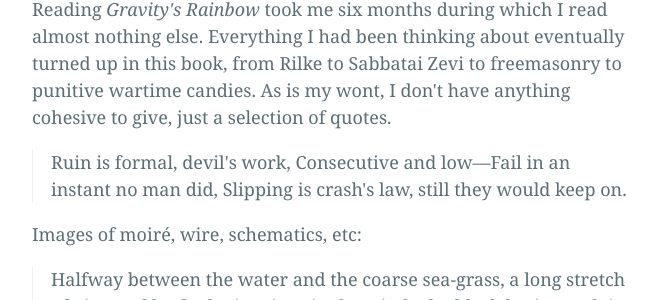
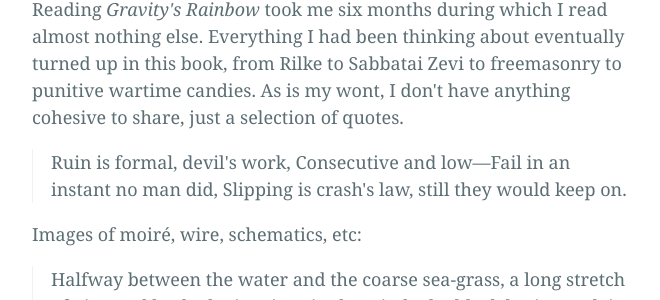
Before and after one commit to bliss-st/ss-website, a Jekyll site: the page built from _posts/2021-12-24-GR.md, in a window 1280 px wide and 900 px high, scrolled down 512 px. Shown: the part 263-563 px from the top of the window, without its empty margins (308-968 px from the left). Built offline with Jekyll 4.4.1, drawn with Linux system fonts in a browser that asks for light colours.

Commit message:
Update 2021-12-24-GR.md

```diff
--- a/_posts/2021-12-24-GR.md
+++ b/_posts/2021-12-24-GR.md
@@ -7,7 +7,7 @@
 
 ![bliss](/assets/rainbow.png)
 
-<p>Reading <em>Gravity's Rainbow</em> took me six months during which I read almost nothing else. Everything I had been thinking about eventually turned up in this book, from Rilke to Sabbatai Zevi to freemasonry to punitive wartime candies. As is my wont, I don't have anything cohesive to give, just a selection of quotes.</p>
+<p>Reading <em>Gravity's Rainbow</em> took me six months during which I read almost nothing else. Everything I had been thinking about eventually turned up in this book, from Rilke to Sabbatai Zevi to freemasonry to punitive wartime candies. As is my wont, I don't have anything cohesive to share, just a selection of quotes.</p>
 
 <blockquote>Ruin is formal, devil's work, Consecutive and low—Fail in an instant no man did, Slipping is crash's law, still they would keep on.</blockquote>
 
```
